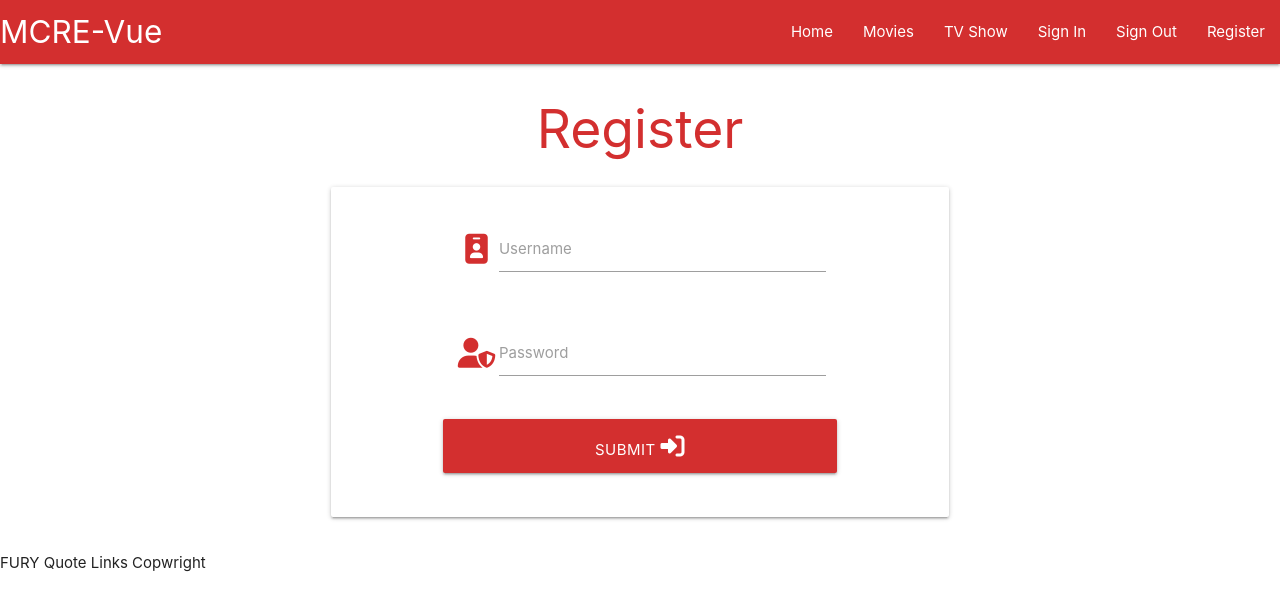
After one commit to tloveday/msp3, a Flask app: page /register in a window 1280 px wide. The commit adds this page. Shown: the top 611 px of the page. Run offline with Flask 2, Linux system fonts and the light colour scheme; some libraries are stand-ins or nearby versions.

Commit message:
Add Register Template

```diff
--- a/app.py
+++ b/app.py
@@ -4,6 +4,7 @@ from flask import (
     redirect, session, url_for)
 from flask_pymongo import PyMongo
 from bson.objectid import ObjectId
+from werkzeug.security import generate_password_hash, check_password_hash
 if os.path.exists("env.py"):
     import env
 
@@ -24,6 +25,11 @@ def landing():
     return render_template("index.html")
 
 
+@app.route("/register", methods=["GET", "POST"])
+def register():
+    return render_template("register.html")
+
+
 @app.route("/get_movies")
 def get_movies():
     movies = mongo.db.movies.find()
--- a/templates/base.html
+++ b/templates/base.html
@@ -27,7 +27,7 @@
             <li><a href="{{ url_for('get_television') }}">TV Show</a></li>
             <li><a href="#">Sign In</a></li>
             <li><a href="#">Sign Out</a></li>
-            <li><a href="#">Register</a></li>
+            <li><a href="{{ url_for('register') }}">Register</a></li>
           </ul>
         </div>
       </nav>
@@ -39,7 +39,7 @@
         <li><a href="{{ url_for('get_television') }}"><i class="uil uil-tv-retro red-text text-darken-2"></i>TV Show</a></li>
         <li><a href="#"><i class="fas fa-mask red-text text-darken-2"></i>Sign In</a></li>
         <li><a href="#">Sign Out</a></li>
-        <li><a href="#">Register</a></li>
+        <li><a href="{{ url_for('register') }}">Register</a></li>
     </ul>
     </header>
 
--- /dev/null
+++ b/templates/register.html
@@ -0,0 +1,31 @@
+{% extends "base.html" %}
+{% block content %}
+    <h2 class="center-align red-text text-darken-2">Register</h2>
+    <div class="row">
+        <form class="col s12 m6 offset-m3" method="POST">
+            <div class="card-panel center-align text-shadow">
+                <div class="row">
+                    <div class="input-field col s8 offset-s2">
+                        <i class="fas fa-id-badge prefix red-text text-darken-2"></i>
+                        <input id="username" name="username" type="text" class="validate">
+                        <label for="username">Username</label>
+                    </div>
+                </div>
+                <div class="row">
+                    <div class="input-field col s8 offset-s2">
+                        <i class="fas fa-user-shield prefix red-text text-darken-2"></i>
+                        <input id="password" name="password" type="password" class="validate">
+                        <label for="password">Password</label>
+                    </div>
+                </div>
+                <div class="row">
+                    <button type="submit" class="col s8 offset-s2 btn-large red darken-2 text-shadow">
+                        Submit <i class="fas fa-sign-in-alt"></i>
+                    </button>
+                </div>
+            </div>
+        </form>
+    </div>
+{% endblock %}
+{% block footer %}
+{% endblock %}
```
